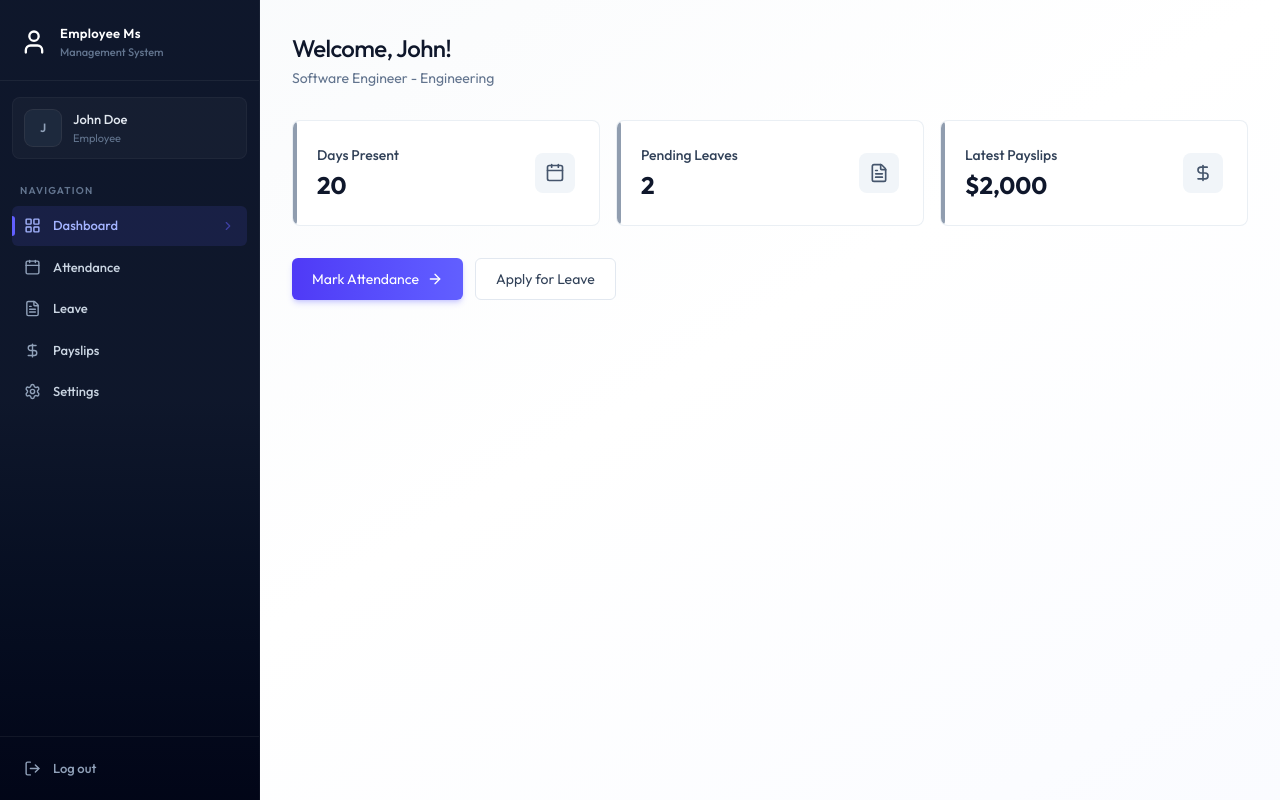
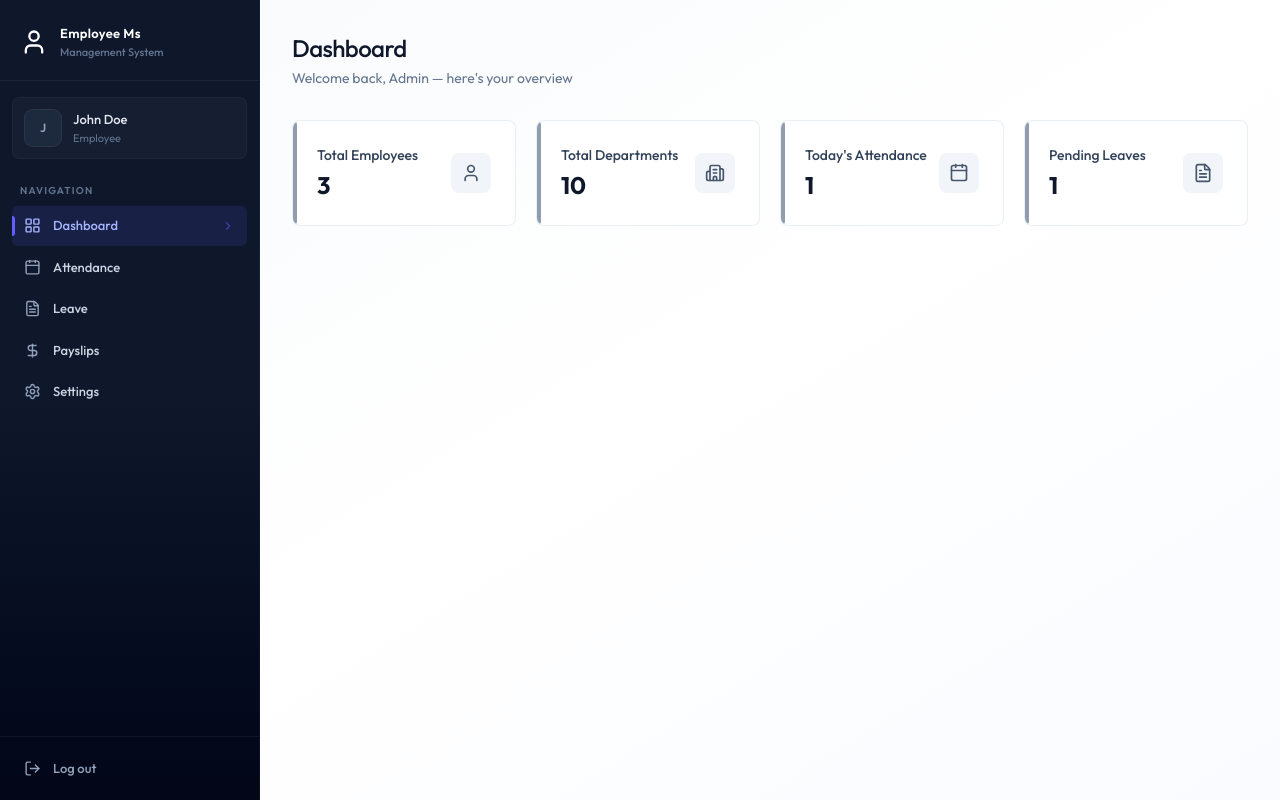
Before and after one commit to sheaf-hassan/employee_management_system, a React (Vite) app in the folder client/: page /dashboard in a window 1280 px wide. Built offline with nearby package versions, Linux system fonts and the light colour scheme.

Commit message:
create admin_dashboard and mount to the dashboard

```diff
--- /dev/null
+++ b/client/src/components/AdminDashboard.jsx
@@ -0,0 +1,66 @@
+import {
+  Building2Icon,
+  CalendarIcon,
+  FileTextIcon,
+  UserIcon,
+} from "lucide-react";
+
+export const AdminDashboard = ({ data }) => {
+  const stats = [
+    {
+      icon: UserIcon,
+      value: data.totalEmployees,
+      label: "Total Employees",
+      description: "Active workforce",
+    },
+    {
+      icon: Building2Icon,
+      value: data.totalDepartments,
+      label: "Total Departments",
+      description: "Organization units",
+    },
+    {
+      icon: CalendarIcon,
+      value: data.todayAttendance,
+      label: "Today's Attendance",
+      description: "Checked in today",
+    },
+    {
+      icon: FileTextIcon,
+      value: data.pendingLeaves,
+      label: "Pending Leaves",
+      description: "Awaiting approval",
+    },
+  ];
+
+  return (
+    <div className="animate-fade-in">
+      <div className="page-header">
+        <h1 className="page-title">Dashboard</h1>
+        <p className="page-subtitle">
+          Welcome back, Admin — here's your overview
+        </p>
+      </div>
+
+      <div className="grid grid-cols-1 sm:grid-cols-2 lg:grid-cols-4 gap-4 sm:gap-5 mb-8">
+        {stats.map((s) => (
+          <div
+            key={s.label}
+            className="card card-hover p-5 sm:p-6 relative overflow-hidden group flex items-center justify-between"
+          >
+            <div>
+              <div className="absolute left-0 top-0 bottom-0 w-1 rounded-r-full bg-slate-500/70 group-hover:bg-indigo-500/70" />
+              <p className="text-sm font-medium text-slate-700">{s.label}</p>
+              <p className="text-2xl font-bold  text-slate-900 mt-1">
+                {s.value}
+              </p>
+            </div>
+            <s.icon className="size-10 p-2.5 rounded-lg bg-slate-100 text-slate-600 group-hover:bg-indigo-50 group-hover:text-indigo-600 transition-colors duration-200" />
+          </div>
+        ))}
+      </div>
+
+
+    </div>
+  );
+};
--- a/client/src/components/EmployeeDashboard.jsx
+++ b/client/src/components/EmployeeDashboard.jsx
@@ -33,7 +33,7 @@
             <p className="page-subtitle">{emp?.position} - {emp?.department || "No Department"}</p>
         </div>
 
-        <div className="grid grid-cols-1 sm:grid-cols-3 gap-4 sm-gap-5 mb-8">
+        <div className="grid grid-cols-1 sm:grid-cols-3 gap-4 sm:gap-5 mb-8">
             {cards.map((card, index)=>(
                 <div key={index} className="card card-hover p-5 sm:p-6 relative overflow-hidden group flex items-center justify-between">
                     <div>
--- a/client/src/pages/Dashboard.jsx
+++ b/client/src/pages/Dashboard.jsx
@@ -1,7 +1,8 @@
 import { useEffect, useState } from "react"
-import { dummyEmployeeDashboardData } from "../assets/assets";
+import { dummyAdminDashboardData, dummyEmployeeDashboardData } from "../assets/assets";
 import Loading from "../components/Loading";
 import EmployeeDashboard from "../components/EmployeeDashboard";
+import { AdminDashboard } from "../components/AdminDashboard";
 
 const Dashboard = () => {
 
@@ -9,7 +10,7 @@
   const [loading, setLoading] = useState(true);
 
   useEffect(()=>{
-    setData(dummyEmployeeDashboardData)
+    setData(dummyAdminDashboardData)
     setTimeout(()=>{
       setLoading(false)
     },1000)
@@ -19,7 +20,7 @@
   if(!data) return <p className="text-center text-slate-500 py-12">Failed to load dashboard</p>
 
   if(data.role === "ADMIN"){
-    return <div>admin dashboard</div>
+    return <AdminDashboard data={data}/>
   }else{
     return <EmployeeDashboard data={data}/>
   }
```
